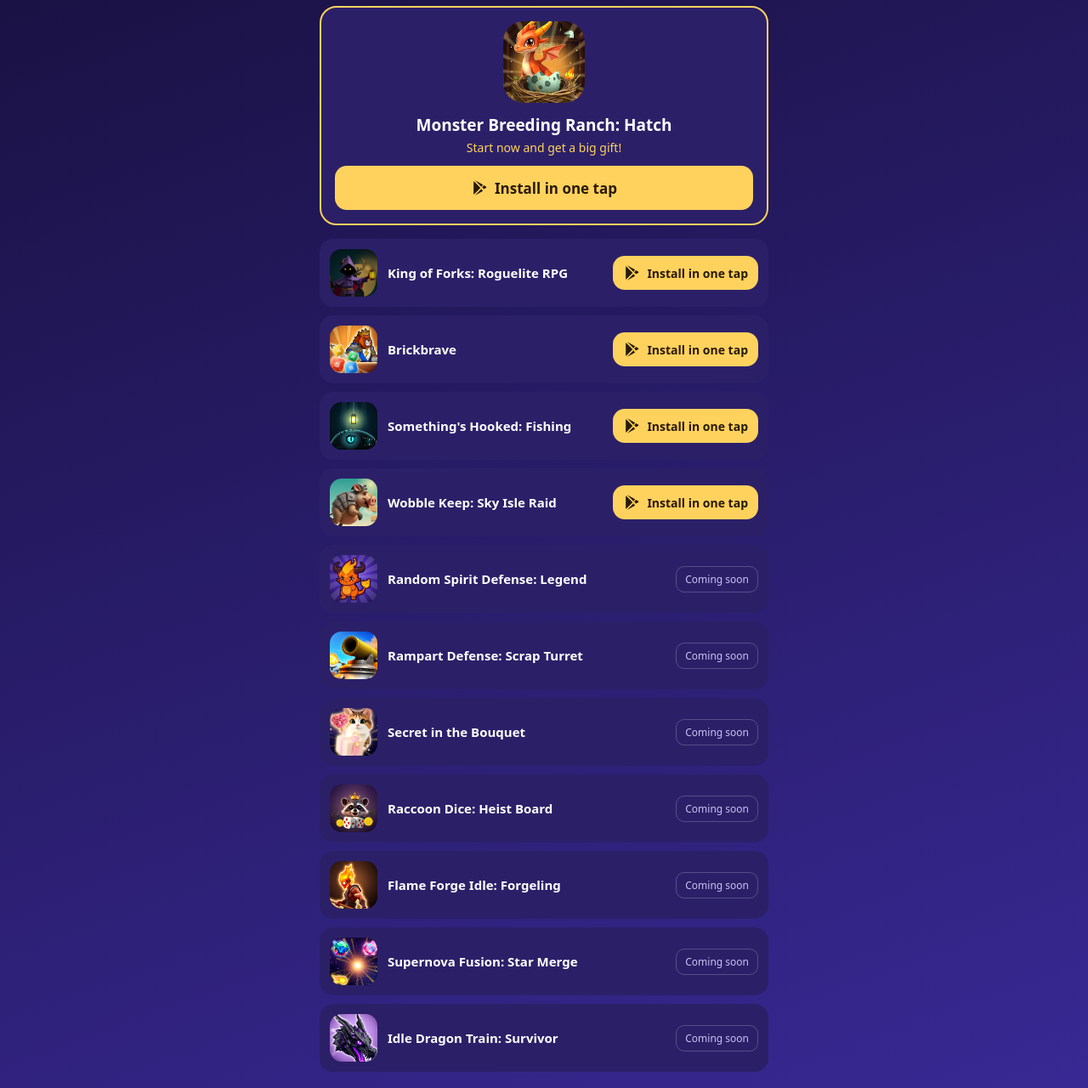
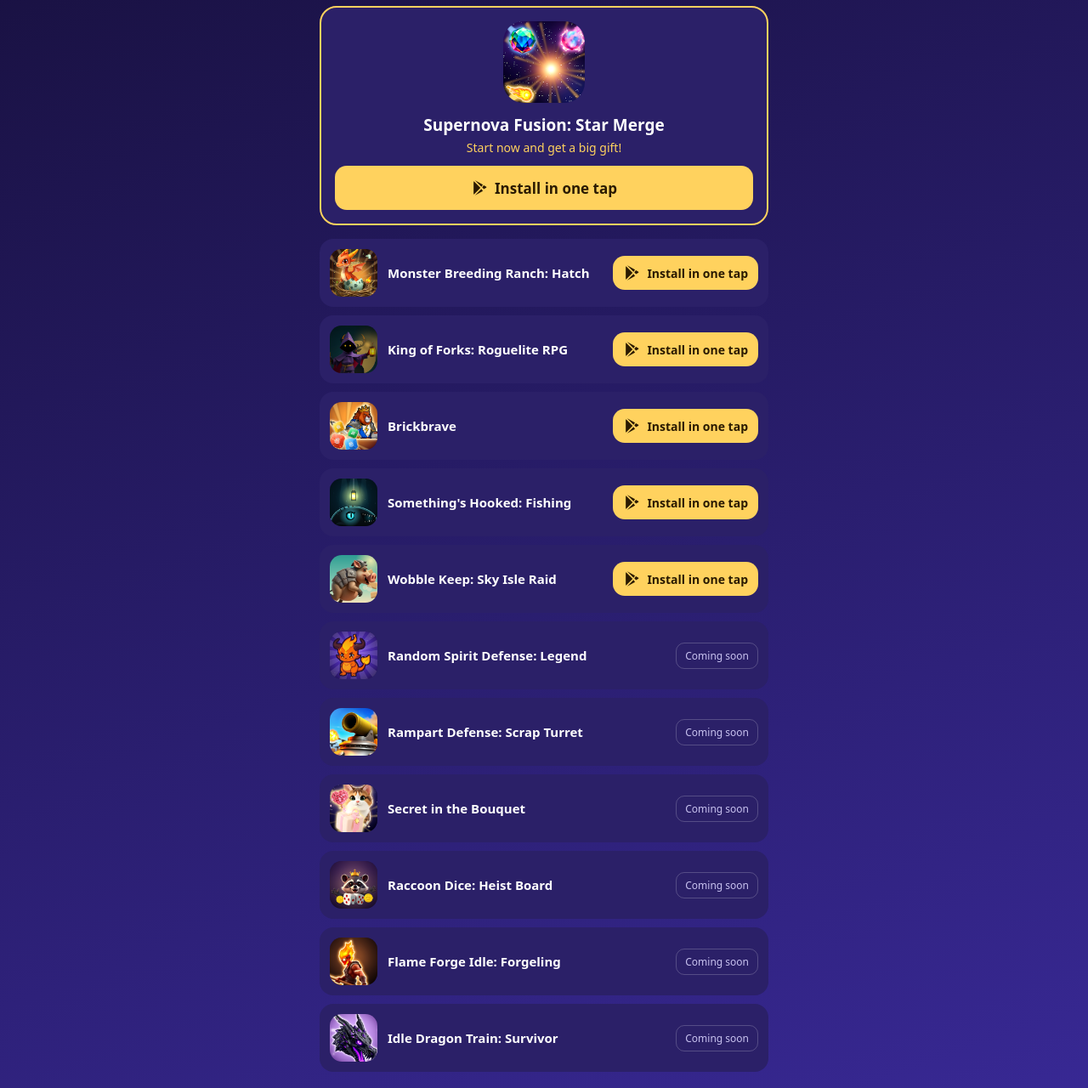
Before and after one commit to jovigames/jovigames.github.io, a plain HTML site: page links/index.html in a window 1280 px wide. Shown: the part 220-1500 px from the top of the page at 85% size. Drawn offline with Linux system fonts and the light colour scheme.

Commit message:
links: 08 Supernova Fusion live 2026-11-25

```diff
--- a/links/index.html
+++ b/links/index.html
@@ -64,7 +64,7 @@ const GAMES = [
   { n:'05', pkg:'com.abyssline.game',    live:true, day:'', t:{"ko": "뭐가 걸렸다: 심해 괴어 낚시", "en": "Something's Hooked: Fishing", "ja": "何かが掛かった：深海の怪魚釣り", "zh-TW": "有東西上鉤了：深海怪魚垂釣", "de": "Da beißt was an: Tiefsee", "fr": "Ça mord : Pêche au fanal", "es": "Algo picó: Pesca con farol", "pt-BR": "Fisgou algo: Pesca de Lanterna"} },
   { n:'06', pkg:'com.forgeling.game',    live:false, day:'', t:{"ko": "불꽃 대장간 키우기: 포지링", "en": "Flame Forge Idle: Forgeling", "ja": "炎の鍛冶屋育成：Forgeling", "zh-TW": "烈焰鐵匠養成：Forgeling", "de": "Feuerschmiede: Forgeling", "fr": "Forge de feu idle : Forgeling", "es": "Forja de fuego idle: Forgeling", "pt-BR": "Forja de Fogo Idle: Forgeling"} },
   { n:'07', pkg:'com.wayfork.game',      live:true, day:'2026-11-24', t:{"ko": "갈림길의 왕: 로그라이트 RPG", "en": "King of Forks: Roguelite RPG", "ja": "分かれ道の王：ローグライトRPG", "zh-TW": "岔路之王：Roguelite RPG", "de": "König der Wege: Roguelite-RPG", "fr": "Roi des carrefours: Roguelite", "es": "Rey de las encrucijadas: RPG", "pt-BR": "Rei das encruzilhadas: RPG"} },
-  { n:'08', pkg:'com.starpour.game',     live:false, day:'', t:{"ko": "초신성 합체: 별 합치기", "en": "Supernova Fusion: Star Merge", "ja": "超新星合体：星を合わせて大爆発", "zh-TW": "超新星合體：合成星星大爆發", "de": "Supernova Fusion: Sternfusion", "fr": "Supernova Fusion : étoiles", "es": "Supernova Fusion: estrellas", "pt-BR": "Supernova Fusion: estrelas"} },
+  { n:'08', pkg:'com.starpour.game',     live:true, day:'2026-11-25', t:{"ko": "초신성 합체: 별 합치기", "en": "Supernova Fusion: Star Merge", "ja": "超新星合体：星を合わせて大爆発", "zh-TW": "超新星合體：合成星星大爆發", "de": "Supernova Fusion: Sternfusion", "fr": "Supernova Fusion : étoiles", "es": "Supernova Fusion: estrellas", "pt-BR": "Supernova Fusion: estrelas"} },
   { n:'09', pkg:'com.brickbrave.game',   live:true, day:'2026-11-24', t:{"ko": "브릭브레이브: 블록 용사", "en": "Brickbrave", "ja": "Brickbrave: ブロックヒーローズ", "zh-TW": "Brickbrave: 方塊英雄", "de": "Brickbrave: Blockhelden", "fr": "Brickbrave: Héros de blocs", "es": "Brickbrave: Héroes de bloques", "pt-BR": "Brickbrave: Heróis dos Blocos"} },
   { n:'10', pkg:'com.coilfire.game',     live:false, day:'', t:{"ko": "용열차 키우기", "en": "Idle Dragon Train: Survivor", "ja": "ドラゴン列車育成", "zh-TW": "龍列車養成", "de": "Drachenzug Idle: Survivor", "fr": "Train Dragon Idle : Survivant", "es": "Tren Dragón Idle: Survivor", "pt-BR": "Trem Dragão Idle: Survivor"} },
   { n:'11', pkg:'com.nestborn.game',     live:true, day:'2026-11-25', t:{"ko": "몬스터 교배 농장: 알 부화 수집", "en": "Monster Breeding Ranch: Hatch", "ja": "モンスター交配ファーム：卵を孵そう", "zh-TW": "怪獸配種農場：孵蛋收集", "de": "Monster-Zuchtfarm: Eier-RPG", "fr": "Ferme à monstres : éclosion", "es": "Granja de monstruos: Eclosión", "pt-BR": "Fazenda de monstros"} },
```
